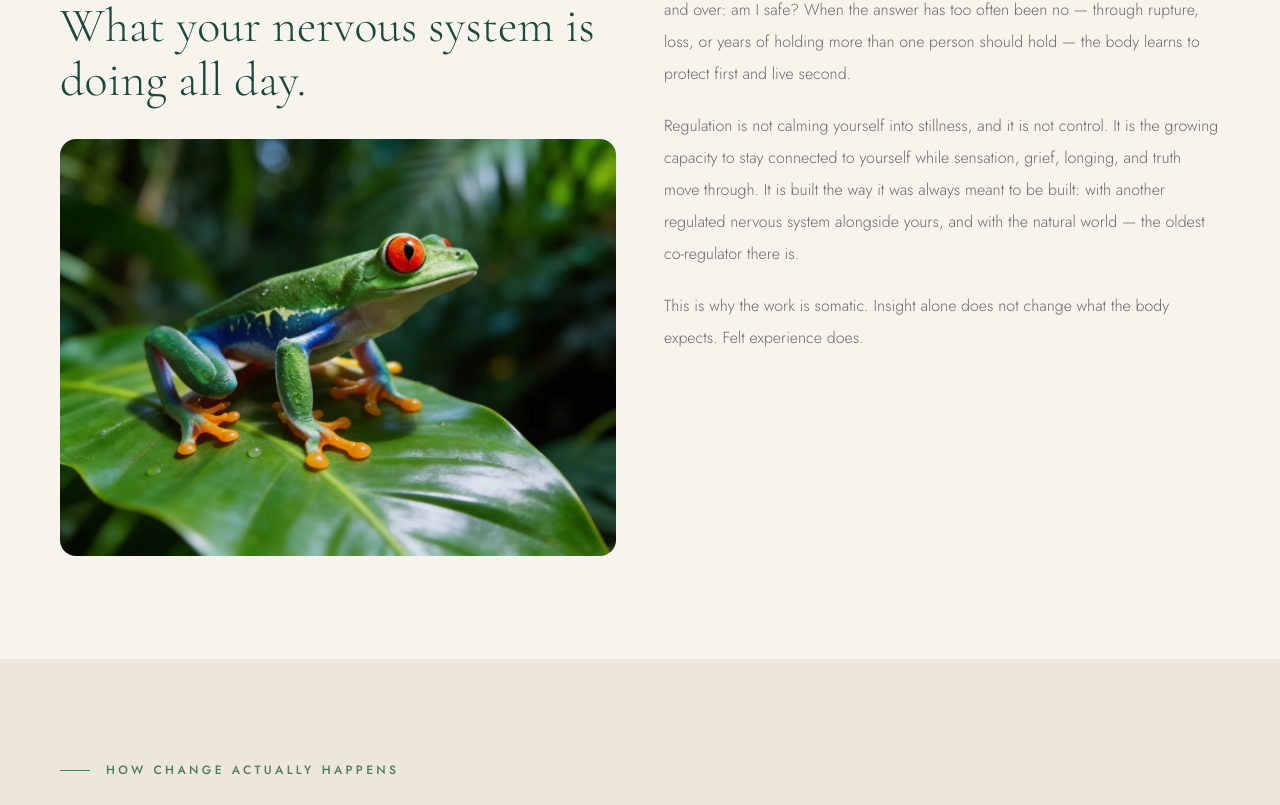
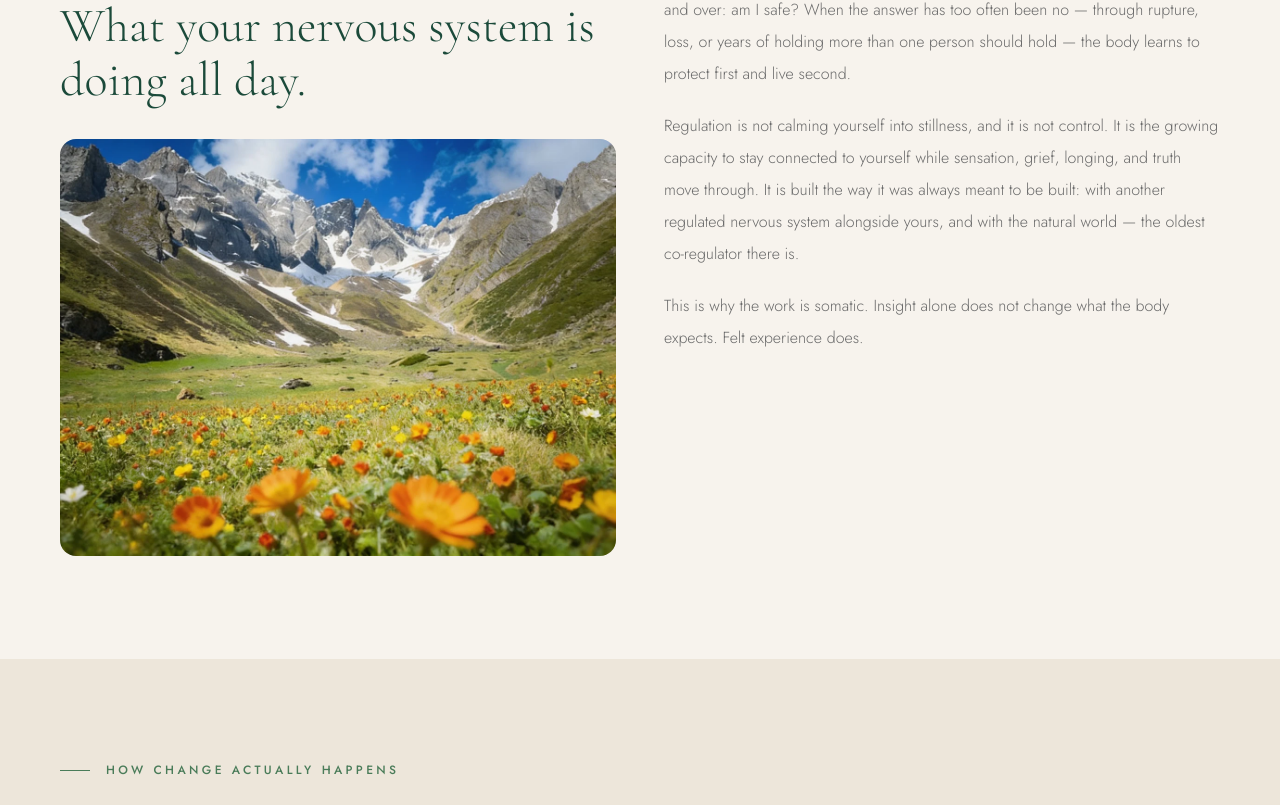
Before and after one commit to stephen-huskytail/alexislyon, a Next.js app: page /philosophy in a window 1280 px wide. Shown: the part 1501-2306 px from the top of the page. Built offline with nearby package versions, Linux system fonts and the light colour scheme.

Commit message:
fix(philosophy): use alpine meadow for nervous system primer

```diff
--- a/app/philosophy/page.tsx
+++ b/app/philosophy/page.tsx
@@ -119,8 +119,8 @@ export default function Philosophy() {
             <p className="eyebrow">A brief primer</p>
             <h2 className="display mt-5 text-5xl text-forest">What your nervous system is doing all day.</h2>
             <Image
-              src="/images/nature-red-eyed-tree-frog.webp"
-              alt="A vivid green red-eyed tree frog with orange toes resting on a tropical leaf"
+              src="/images/nature-alpine-meadow.webp"
+              alt="An alpine meadow with orange and yellow wildflowers beneath snow-capped mountains."
               width={1200}
               height={900}
               className="mt-8 h-auto w-full rounded-2xl"
```
